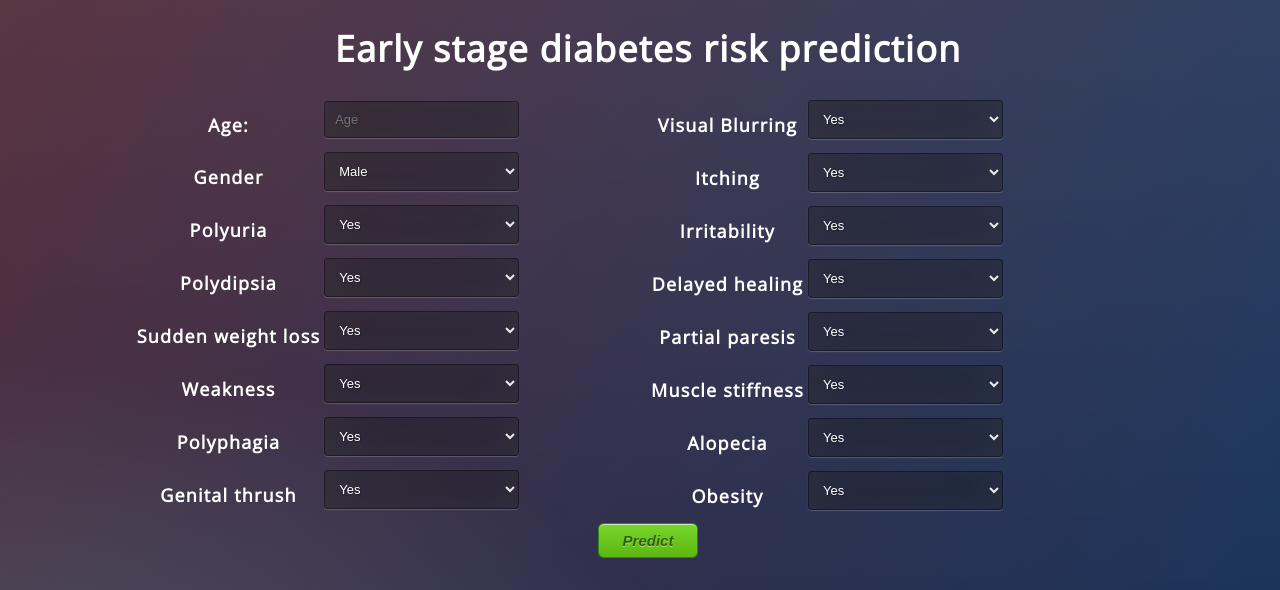
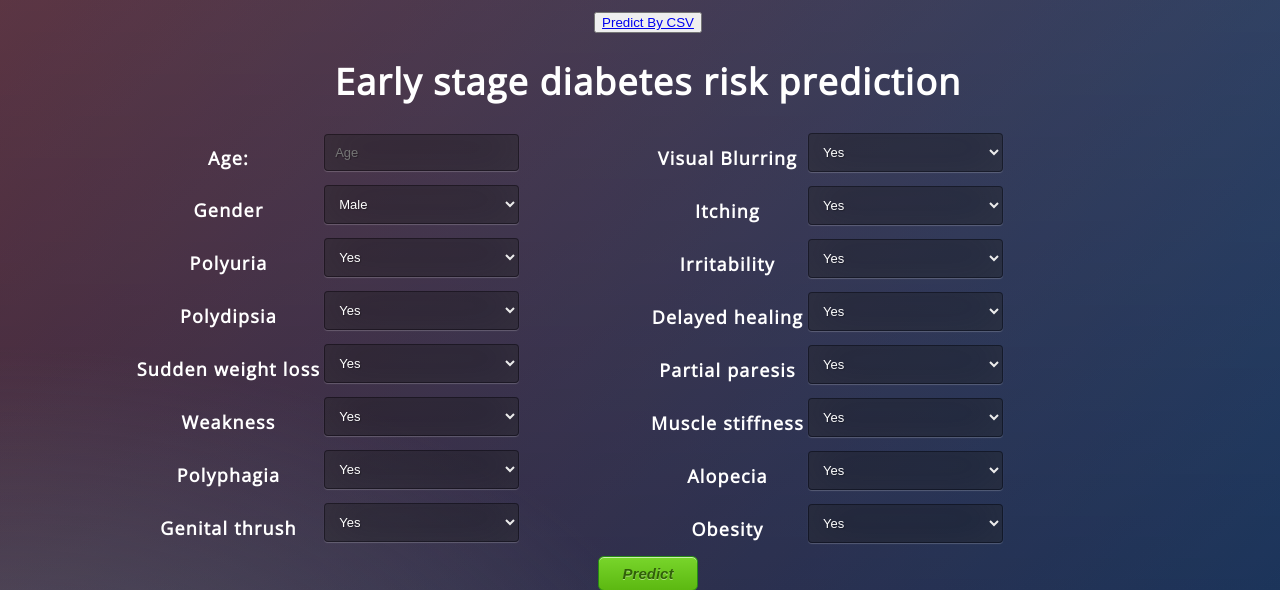
Before and after one commit to hungnguyen7/Predict-Diabetes-Web-App, a Flask app: page / in a window 1280 px wide. Shown: the top 590 px of the page. Run offline with Flask 2, Linux system fonts and the light colour scheme; parts of the project's set-up code (start-up, migrations or seed data) failed here and were passed over.

Commit message:
deploy on heroku

```diff
--- /dev/null
+++ b/requirements.txt
@@ -0,0 +1,5 @@
+flask==1.1.2
+flask_restful==0.3.8
+pandas==0.24.2
+numpy==1.18.5
+gunicorn==20.0.4
--- a/templates/index.html
+++ b/templates/index.html
@@ -14,6 +14,7 @@
 
 <body>
     <div class="login">
+        <button><a href="/uploadcsv">Predict By CSV</a></button>
         <h1>Early stage diabetes risk prediction</h1>
         <!-- Main Input For Receiving Query to our ML -->
         <form action={{url_for('predict')}} method="POST">
```
Also changed, not shown: create_model.py (renamed from dm_doan.py), 1 other file.
